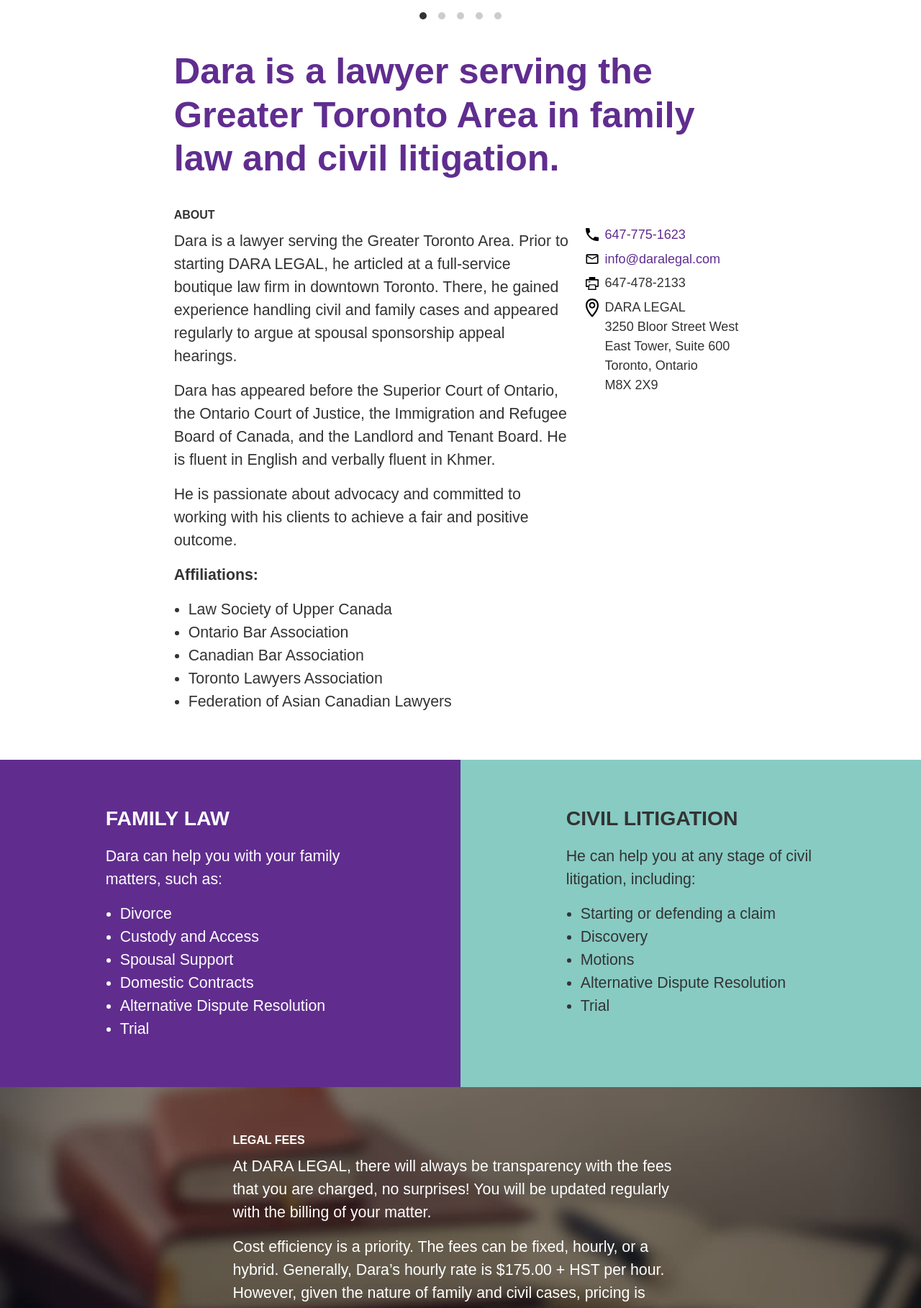
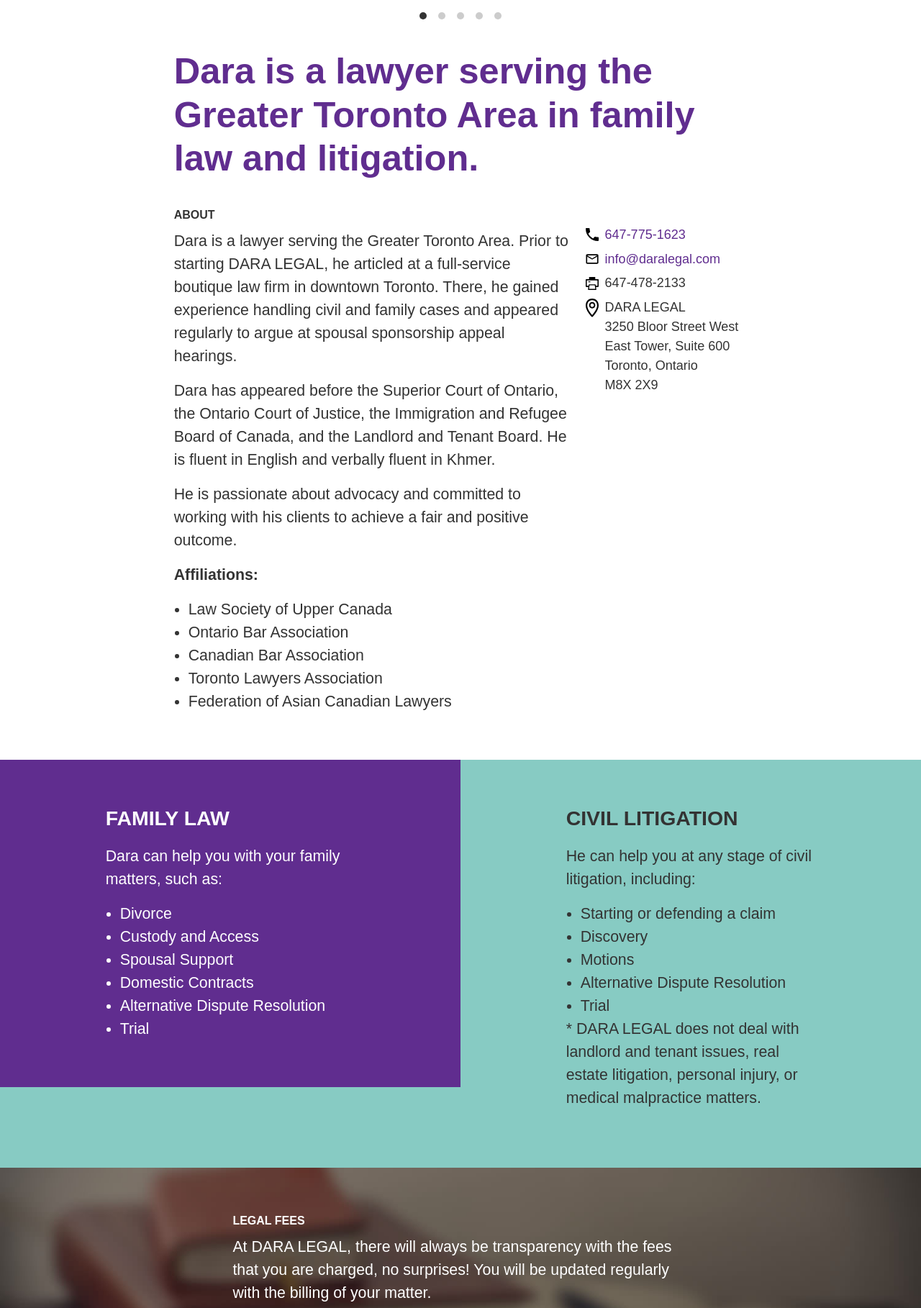
Before and after one commit to daralegal/daralegal.github.io, a Jekyll site: the page built from index.html, in a window 1280 px wide. Shown: the part 566-2384 px from the top of the page at 72% size. Built offline with Jekyll 4.4.1, drawn with Linux system fonts in a browser that asks for light colours; nearby versions of some CDN libraries.

Commit message:
Update index.html

```diff
--- a/index.html
+++ b/index.html
@@ -51,7 +51,8 @@ layout: default
 <article>
   <section id="about">
     <div class="wrapper">
-      <h1 class="sub">Dara is a lawyer serving the Greater Toronto Area in family law and civil litigation.</h1>
+      <h1 class="sub">Dara is a lawyer serving the Greater Toronto Area in family law and
+        litigation.</h1>
 
       <div class="content">
         <h1>About</h1>
@@ -122,6 +123,7 @@ layout: default
             <li>Alternative Dispute Resolution</li>
             <li>Trial</li>
           </ul>
+          <p>* DARA LEGAL does not deal with landlord and tenant issues, real estate litigation, personal injury, or medical malpractice matters.</p>
         </div>
       </div>
     </div>
```
